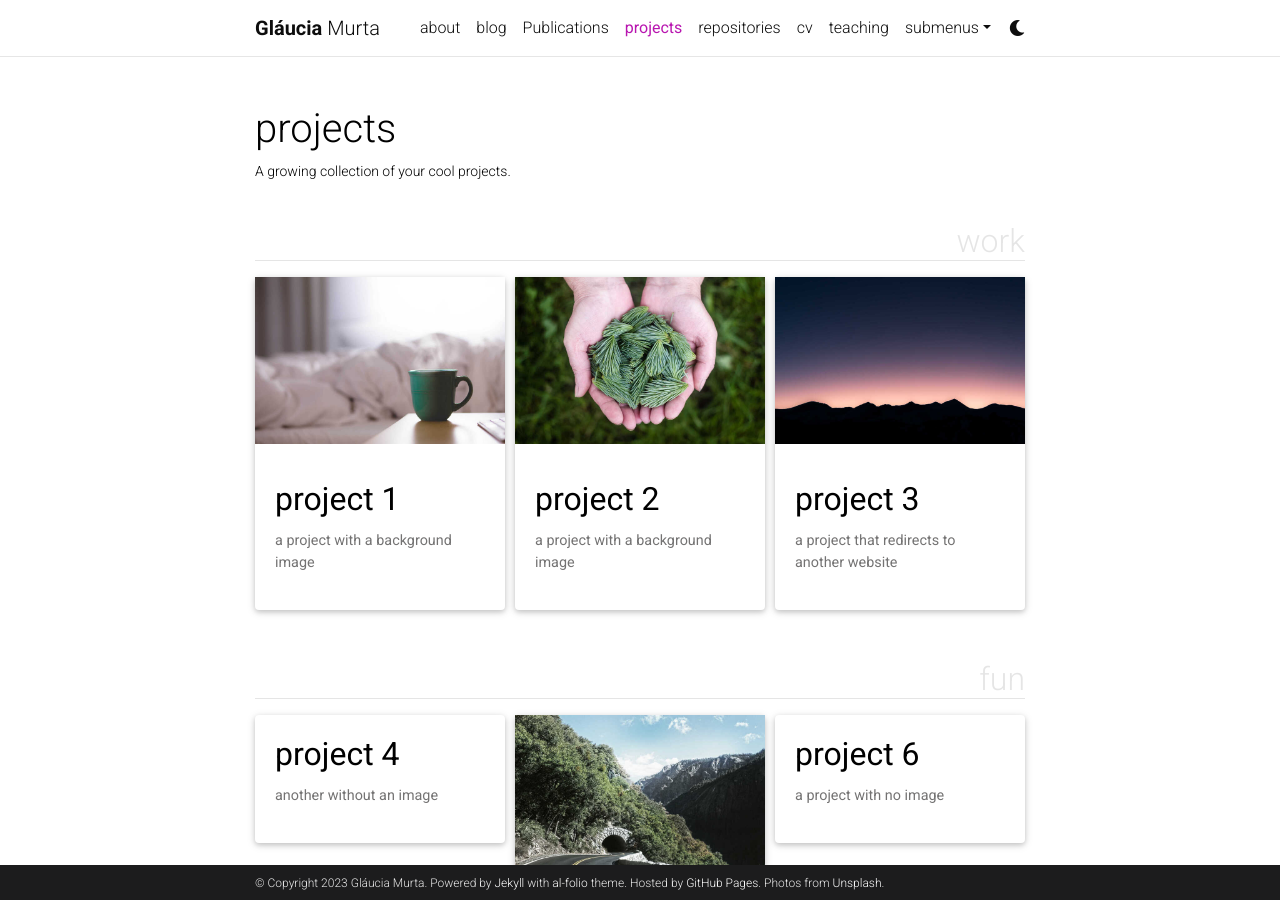
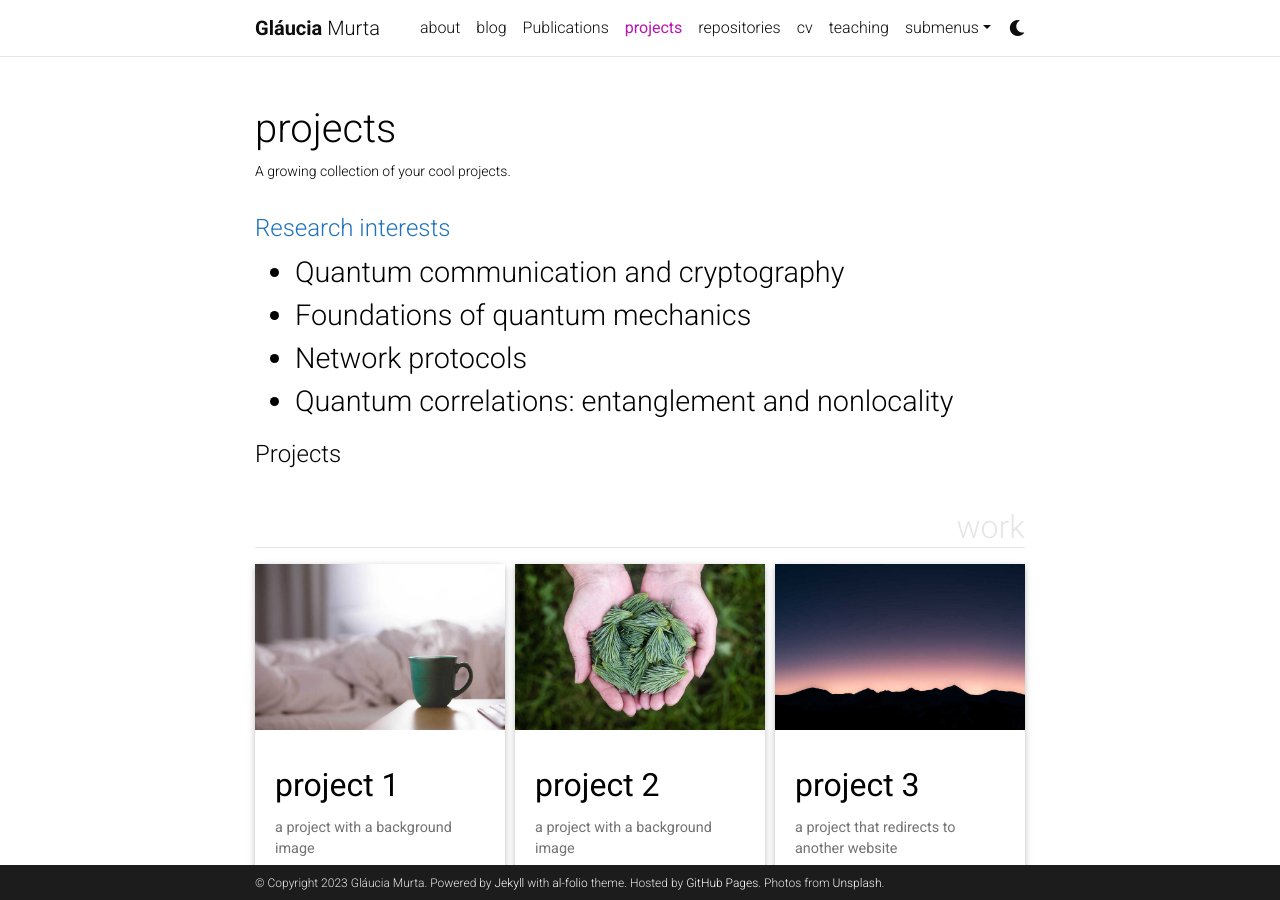
Before and after one commit to glauciamg/glauciamg.github.io, a Jekyll site: the page built from _pages/projects.md, in a window 1280 px wide and 900 px high. Built offline with Jekyll 4.4.1, drawn with Linux system fonts in a browser that asks for light colours; full-size pictures stand in for the smaller copies a plugin makes; comment, search, counter and statistics services are not loaded; a style sheet for code colours, icons or effects is not loaded.

Commit message:
Update projects.md

```diff
--- a/_pages/projects.md
+++ b/_pages/projects.md
@@ -8,6 +8,23 @@ nav_order: 2
 display_categories: [work, fun]
 horizontal: false
 ---
+
+<!-- wp:heading -->
+<h4><span style="color: #1e73be;">Research interests</span></h4>
+<!-- /wp:heading -->
+
+<!-- wp:list -->
+<ul>
+<li style="font-size: 1.8rem;">Quantum communication and cryptography</li>
+<li style="font-size: 1.8rem;">Foundations of quantum mechanics</li>
+<li style="font-size: 1.8rem;">Network protocols</li>
+<li style="font-size: 1.8rem;">Quantum correlations: entanglement and nonlocality</li>
+</ul>
+<!-- /wp:list -->
+
+<!-- wp:heading -->
+<h4>Projects</h4>
+<!-- /wp:heading -->
 
 <!-- pages/projects.md -->
 <div class="projects">
```
